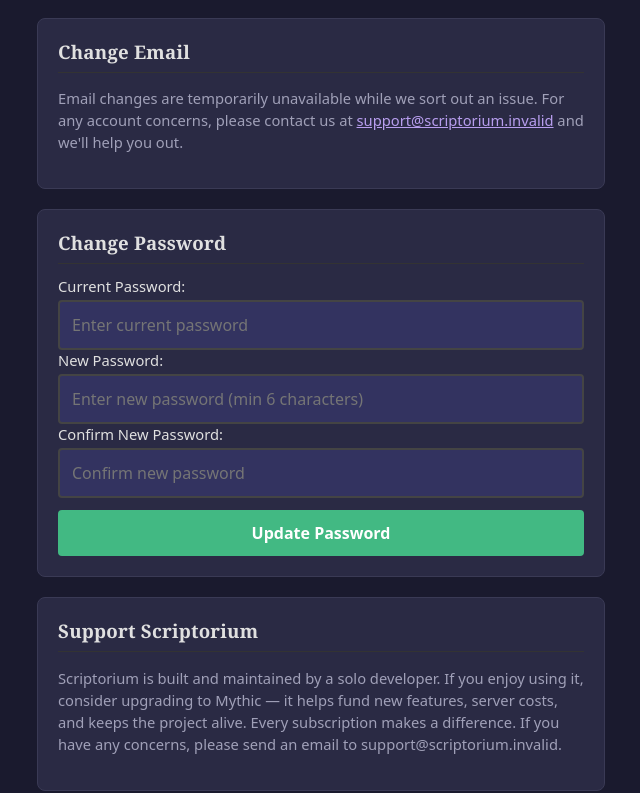
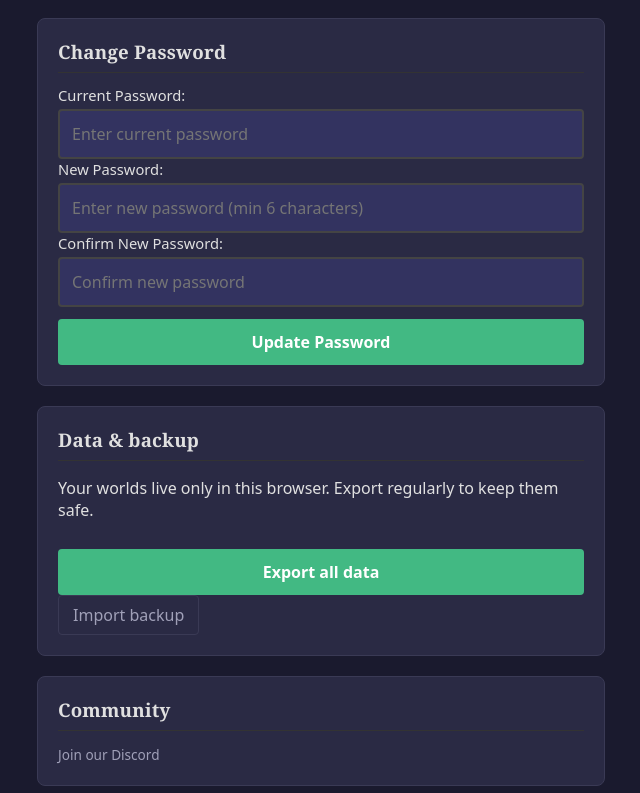
Before and after one commit to lmaoclost/WriteMe, a React (Vite) app: page /settings in a window 1280 px wide. Shown: the part 1134-1927 px from the top of the page, without its empty margins (319-959 px from the left). Built offline with nearby package versions, Linux system fonts and the light colour scheme; what polygon-clipping would draw is missing.

Commit message:
refactor(settings): remove Support upsell e placeholder Change Email (ADR-0003)

```diff
--- a/src/features/account/SettingsPage.tsx
+++ b/src/features/account/SettingsPage.tsx
@@ -209,15 +209,6 @@
           </form>
         </div>
         <div className="settings-section">
-          <h3>Change Email</h3>
-          <p className="support-message">
-            Email changes are temporarily unavailable while we sort out an issue. For any account concerns, please
-            contact us at{" "}
-            <a href="mailto:support@scriptorium.invalid" className="support-link">support@scriptorium.invalid</a> and we'll
-            help you out.
-          </p>
-        </div>
-        <div className="settings-section">
           <h3>Change Password</h3>
           {passwordSuccess && <p className="success-message">{passwordSuccess}</p>}
           {passwordError && <p className="error-message">{passwordError}</p>}
@@ -255,17 +246,7 @@
             <button type="submit" className="save-btn">Update Password</button>
           </form>
         </div>
-        {!mythic && (
-          <div className="settings-section support-section">
-            <h3>Support Scriptorium</h3>
-            <p className="support-message">
-              Scriptorium is built and maintained by a solo developer. If you enjoy using it, consider upgrading to
-              Mythic — it helps fund new features, server costs, and keeps the project alive. Every subscription makes
-              a difference. If you have any concerns, please send an email to support@scriptorium.invalid.
-            </p>
-          </div>
-        )}
-        <div className="settings-section backup-section">
+        <div className="settings-section">
           <h3>Data &amp; backup</h3>
           <p className="backup-note">Your worlds live only in this browser. Export regularly to keep them safe.</p>
           <div className="backup-actions">
--- a/src/features/account/account.css
+++ b/src/features/account/account.css
@@ -135,8 +135,6 @@
 .info-row { display: flex; gap: 8px; padding: 4px 0; }
 .info-row .label { color: var(--text-muted); }
 .info-row .value { color: var(--text); }
-.support-message { color: var(--text-muted); font-size: 0.92rem; line-height: 1.5; }
-.support-link { color: var(--lilac); }
 .plan-badge {
   display: inline-flex;
   align-items: center;
```
Also changed, not shown: 1 other file (tests, documents, lock files or other folders).
